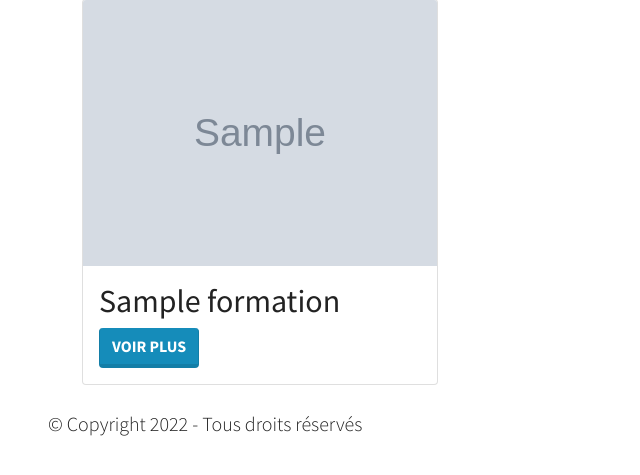
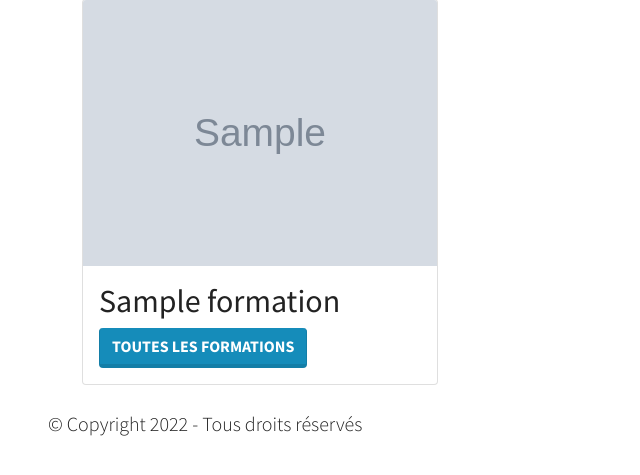
Before and after one commit to ManoloDeSantos/ECFECOIT, a PHP site: page /formations.php in a window 1280 px wide. Shown: the part 109-584 px from the top of the page, without its empty margins (0-640 px from the left). Run offline with PHP 8.4, Linux system fonts and the light colour scheme; tables that the repository leaves empty or names only in its code hold one stand-in row (values such as "Sample post"); grey boxes marked "Sample" are stand-in pictures; some web fonts are replaced.

Commit message:
ToutFormations

```diff
--- a/formations.php
+++ b/formations.php
@@ -15,7 +15,7 @@ $listeFormations=$sentenceSQL->fetchAll(PDO::FETCH_ASSOC);
 <img class="card-img-top" src="./img/<?php echo $formation['image']; ?>" alt="">
 <div class="card-body">
     <h2 class="card-title"><?php echo $formation['nom']; ?></h2>
-    <a name="" id="" class="btn btn-primary" href="https://goalkicker.com/" role="button"> voir plus </a>
+    <a name="" id="" class="btn btn-primary" href="ToutFormations.php" role="button"> Toutes les formations </a>
 </div>
 </div>
 </div>
```
Also changed, not shown: ToutFormations.php (renamed from xformations.php).
